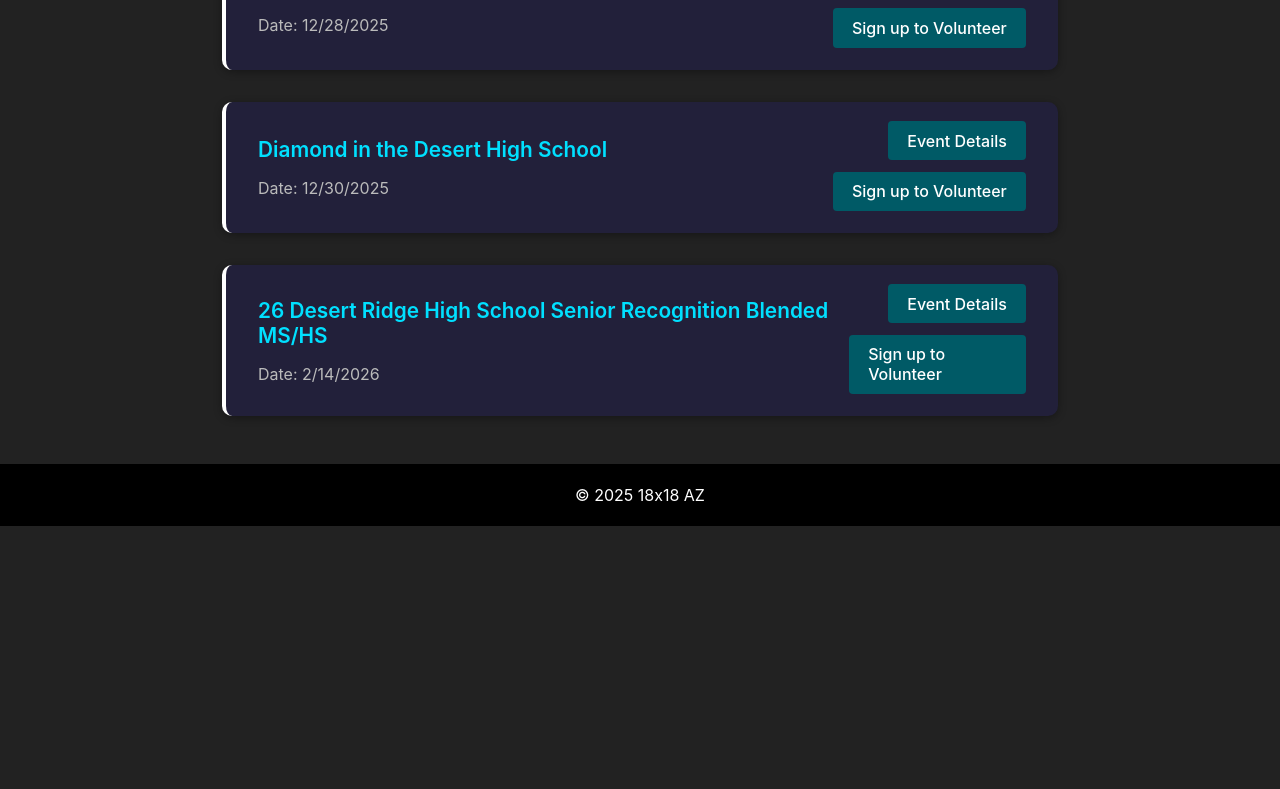
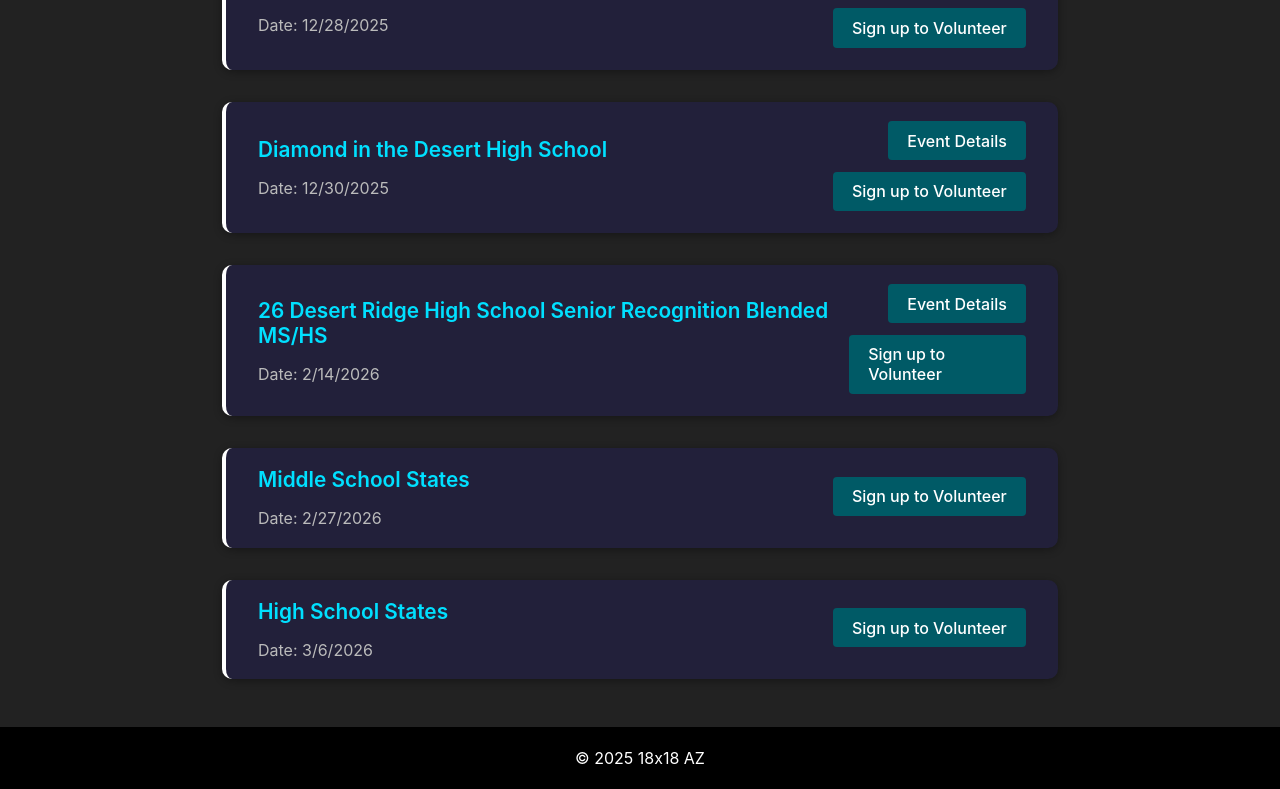
Before and after one commit to 18x18az/18x18az.github.io, a React (Create React App) app: page /volunteer in a window 1280 px wide. Shown: the part 1202-1991 px from the top of the page. Before the commit the page ends 1728 px from the top, so only its background shows below. Built offline with nearby package versions, Linux system fonts and the light colour scheme.

Commit message:
Added ms and hs states

```diff
--- a/src/componets/AboutUsPage/AboutUsPage.tsx
+++ b/src/componets/AboutUsPage/AboutUsPage.tsx
@@ -47,13 +47,15 @@
         <h2 className={styles.sectionHeader}>Donate Today</h2>
         <p className={styles.sectionText}>
           At 18x18 AZ Robotics, we believe that every student deserves the opportunity to explore, create, and innovate through hands-on STEM education. As a nonprofit organization, we’re dedicated to advancing robotics opportunities across Arizona — hosting VEX Robotics competitions, training students and mentors, and building a strong, inclusive community of young engineers and problem-solvers.<br/>
+          <br/>
           Your donation directly supports:<br/>
-          🤖 Student Robotics Teams — helping schools and community groups start and sustain robotics programs.<br/>
-          🏆 Competitions & Events — creating inspiring spaces for students to learn, collaborate, and compete.<br/>
-          🧠 Training & Mentorship — empowering coaches, educators, and volunteers who guide the next generation of innovators.<br/>
-
+          <ul>
+            <li>Student Robotics Teams — helping schools and community groups start and sustain robotics programs.</li>
+            <li>Competitions & Events — creating inspiring spaces for students to learn, collaborate, and compete.</li>
+            <li>Training & Mentorship — empowering coaches, educators, and volunteers who guide the next generation of innovators.</li>
+          </ul>
           Every contribution, big or small, helps us bring STEM to more students across Arizona. Together, we can build a future where creativity, teamwork, and technology thrive.<br/>
-
+          <br/>
           <a href="https://www.zeffy.com/en-US/donation-form/creating-tomorrow-innovators" className={styles.link} target="_blank" rel="noopener noreferrer">Donate today and help us inspire Arizona’s next generation of innovators!</a><br/>
         </p>
       </div>
--- a/src/componets/VolunteerPage/VolunteerPage.tsx
+++ b/src/componets/VolunteerPage/VolunteerPage.tsx
@@ -82,12 +82,16 @@
               </div>
             </div>
             <div className={styles.eventLinks}>
+              {event.robotEventsLink && (
                 <a className={styles.eventRobotEventLink} href={event.robotEventsLink} target="_blank" rel="noopener noreferrer">
                   Event Details
                 </a>
+              )}
+              {event.volunteerLink && (
                 <a className={styles.eventVolunteerLink} href={event.volunteerLink || '#'} target="_blank" rel="noopener noreferrer" style={{ opacity: event.volunteerLink ? 1 : 0.5, pointerEvents: event.volunteerLink ? 'auto' : 'none' }}>
                   Sign up to Volunteer
                 </a>
+              )}
             </div>
           </div>
         ))}
--- a/src/event-config.json
+++ b/src/event-config.json
@@ -35,6 +35,18 @@
             "name": "26 Desert Ridge High School Senior Recognition Blended MS/HS",
             "date": "2026-02-14",
             "volunteerLink": "mailto:Wendi.harden@gilbertschools.net?subject=Volunteer%20for 2026 Desert Ridge High School Senior Recognition Blended MS/HS"
+        },
+        {
+            "robotEventsLink":"",
+            "name": "Middle School States",
+            "date": "2026-02-27",
+            "volunteerLink": "https://docs.google.com/forms/d/e/1FAIpQLSdel3MYzertvH2459aMofiozxLKmymfLq5tBRdlzBwVs925Ww/viewform?usp=dialog"
+        },
+        {
+            "robotEventsLink": "",
+            "name": "High School States",
+            "date": "2026-03-6",
+            "volunteerLink": "https://docs.google.com/forms/d/e/1FAIpQLSecOc1w36NJcFRoxlxp8F5MowSHsFQq3Ol3p9YxsenEVo65bA/viewform"
         }
     ]
 }
```
Lines whose indentation alone changed are shown as unchanged.
